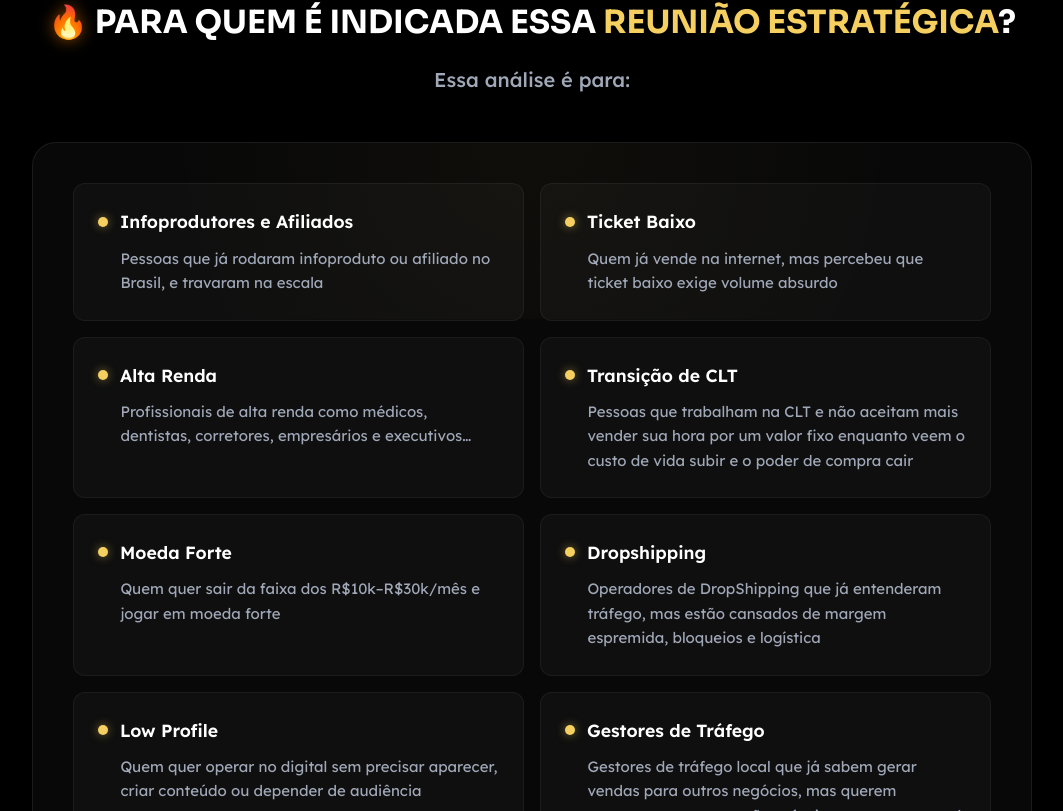
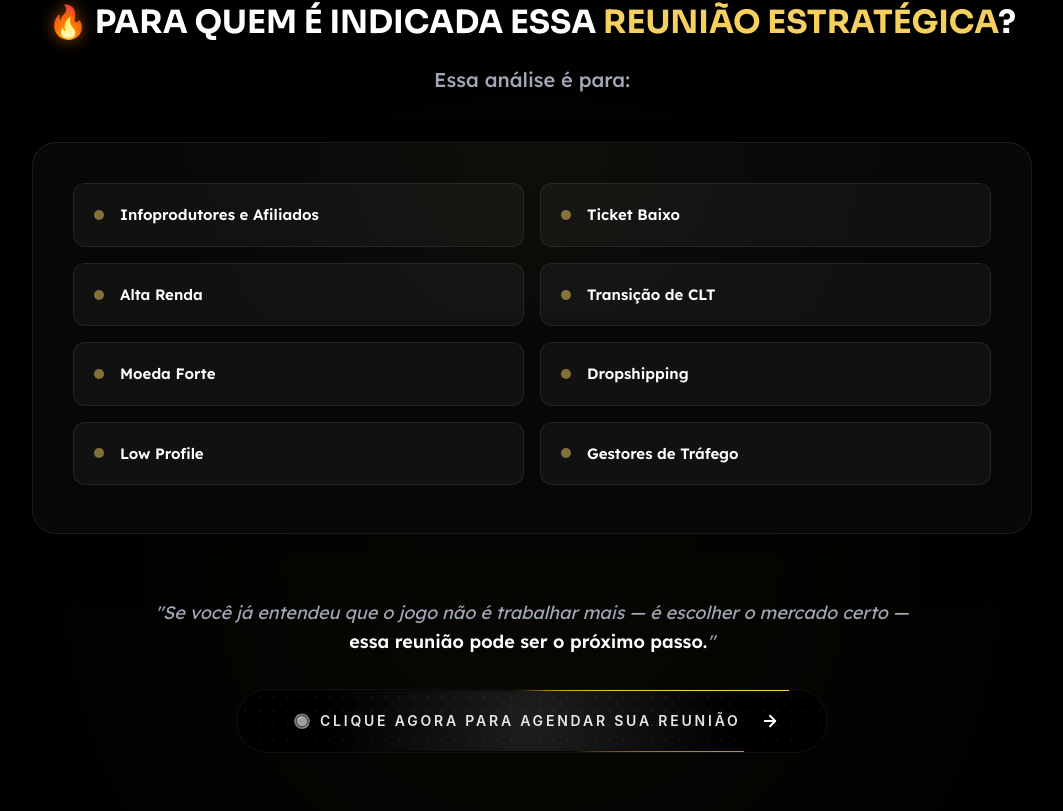
Before and after one commit to PedrinhoMacedoo/SiteFlaviaAzzala, a React (Vite) app: page / in a window 1280 px wide. Shown: the part 2149-2960 px from the top of the page, without its empty margins (108-1171 px from the left). Built offline with nearby package versions, Linux system fonts and the light colour scheme.

Commit message:
style: revert ParaQuem cards to clickable accordion style buttons

```diff
--- a/src/components/ParaQuem.tsx
+++ b/src/components/ParaQuem.tsx
@@ -1,4 +1,4 @@
-import React from 'react';
+import React, { useState } from 'react';
 import { SovereignButton } from './SovereignButton';
 
 const ACCENT = '#F5D060';
@@ -16,6 +16,8 @@ export const ParaQuem: React.FC = () => {
         { bold: 'Low Profile', text: 'Quem quer operar no digital sem precisar aparecer, criar conteúdo ou depender de audiência' },
         { bold: 'Gestores de Tráfego', text: 'Gestores de tráfego local que já sabem gerar vendas para outros negócios, mas querem estruturar uma operação própria com margem real' }
     ];
+
+    const [activeIndex, setActiveIndex] = useState<number | null>(null);
 
     return (
         <section
@@ -85,42 +87,64 @@ export const ParaQuem: React.FC = () => {
                             />
 
                             {/* Content Grid */}
-                            <div className="w-full relative z-10 p-5 sm:p-10">
-                                <div className="grid grid-cols-1 md:grid-cols-2 gap-4">
-                                    {items.map((item, i) => (
+                            <div className="w-full relative z-10 p-5 sm:p-10 mb-2">
+                                <div className="grid grid-cols-1 md:grid-cols-2 gap-4 items-start">
+                                    {items.map((item, i) => {
+                                        const isActive = activeIndex === i;
+                                        return (
+                                            <div key={i} className="flex flex-col w-full">
+                                                <button
+                                                    onClick={() => setActiveIndex(isActive ? null : i)}
+                                                    className="relative w-full px-5 py-5 rounded-xl text-sm sm:text-[15px] font-semibold transition-all duration-400 cursor-pointer select-none text-left flex items-center"
+                                                    style={{
+                                                        fontFamily: 'var(--subtitle-font)',
+                                                        color: isActive ? '#000' : '#fff',
+                                                        backgroundColor: isActive ? ACCENT : 'rgba(255,255,255,0.04)',
+                                                        border: `1px solid ${isActive ? ACCENT : 'rgba(255,255,255,0.08)'}`,
+                                                        boxShadow: isActive
+                                                            ? `0 10px 25px ${ACCENT}25, 0 4px 12px rgba(0,0,0,0.4)`
+                                                            : '0 2px 8px rgba(0,0,0,0.1)',
+                                                        transform: isActive ? 'scale(1.02)' : 'scale(1)',
+                                                        zIndex: isActive ? 10 : 1,
+                                                    }}
+                                                >
+                                                    <span
+                                                        className="inline-block w-2.5 h-2.5 rounded-full mr-4 transition-all duration-300 flex-shrink-0"
+                                                        style={{
+                                                            backgroundColor: isActive ? '#000' : ACCENT,
+                                                            opacity: isActive ? 0.7 : 0.5,
+                                                        }}
+                                                    />
+                                                    {item.bold}
+                                                </button>
+
+                                                {/* Expandable Text directly below card */}
                                                 <div
-                                            key={i}
-                                            className="relative flex flex-col items-start w-full px-5 py-5 sm:px-6 sm:py-6 rounded-xl"
+                                                    className={`transition-all duration-500 overflow-hidden ${isActive ? 'opacity-100 mt-3' : 'opacity-0 h-0 mt-0'}`}
+                                                    style={{
+                                                        maxHeight: isActive ? '200px' : '0px',
+                                                    }}
+                                                >
+                                                    <div
+                                                        className="px-5 py-4 rounded-xl"
                                                         style={{
                                                             backgroundColor: 'rgba(255,255,255,0.03)',
                                                             border: `1px solid rgba(255,255,255,0.05)`,
+                                                            transform: isActive ? 'translateY(0)' : 'translateY(-10px)',
+                                                            transition: 'transform 0.5s ease-out'
                                                         }}
                                                     >
-                                            <div className="flex items-center gap-3 mb-3 w-full">
-                                                <span
-                                                    className="inline-block w-2.5 h-2.5 rounded-full flex-shrink-0"
-                                                    style={{
-                                                        backgroundColor: ACCENT,
-                                                        width: '10px',
-                                                        height: '10px',
-                                                        boxShadow: `0 0 10px ${ACCENT}80`
-                                                    }}
-                                                />
-                                                <h3
-                                                    className="text-white text-[1rem] sm:text-[1.1rem] font-bold"
-                                                    style={{ fontFamily: 'var(--subtitle-font)' }}
-                                                >
-                                                    {item.bold}
-                                                </h3>
-                                            </div>
                                                         <p
-                                                className="text-[#a0a8b8] text-sm sm:text-[15px] leading-relaxed pl-[1.4rem]"
+                                                            className="text-[#a0a8b8] text-sm sm:text-[15px] leading-relaxed"
                                                             style={{ fontFamily: 'var(--subtitle-font)' }}
                                                         >
                                                             {item.text}
                                                         </p>
                                                     </div>
-                                    ))}
+                                                </div>
+                                            </div>
+                                        );
+                                    })}
                                 </div>
                             </div>
                         </div>
```
Lines whose indentation alone changed are shown as unchanged.
